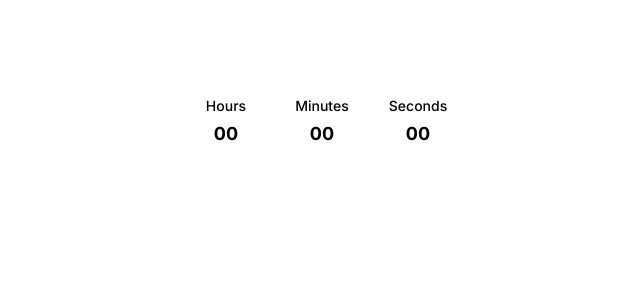
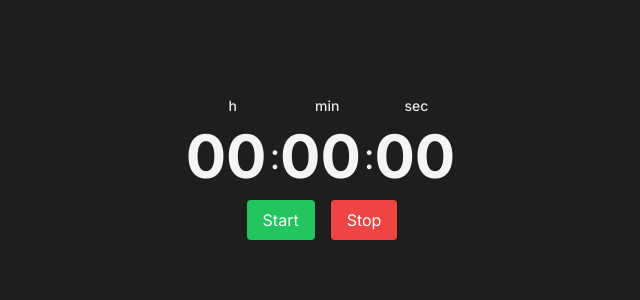
Before and after one commit to mirkobozzetto/smart_timer, a Next.js app: page / in a window 1280 px wide. Shown: the top 300 px of the page, without its empty margins (318-958 px from the left). Built offline with nearby package versions, Linux system fonts and the light colour scheme.

Commit message:
setup buttons with timer init

```diff
--- a/app/NumericInput.tsx
+++ b/app/NumericInput.tsx
@@ -1,5 +1,4 @@
-"use client";
-
+import clsx from "clsx";
 import React, { forwardRef, useCallback, useRef } from "react";
 import useFocusClass from "./hooks/useFocusClass";
 import useHandleKeyDown from "./hooks/useHandleKeyDown";
@@ -9,11 +8,12 @@ interface NumericInputProps {
   min: number;
   max: number;
   label: string;
+  suffix?: string;
   onNavigate: (direction: "left" | "right") => void;
 }
 
 const NumericInput = forwardRef<HTMLInputElement, NumericInputProps>(
-  ({ min, max, label, onNavigate }, ref) => {
+  ({ min, max, label, suffix = "", onNavigate }, ref) => {
     const { value, increment, decrement, setValue } = useIncrementDecrement(
       min,
       max,
@@ -51,20 +51,34 @@ const NumericInput = forwardRef<HTMLInputElement, NumericInputProps>(
 
     return (
       <div className="flex flex-col items-center">
-        <label className="mb-1 font-medium text-sm">{label}</label>
+        <label className="items-center mb-1 font-medium text-gray-200 text-sm">
+          {label}
+        </label>
+        <div className="flex items-center rounded-lg">
           <input
             ref={ref}
             type="text"
-          className={`w-20 font-bold text-center text-lg cursor-default caret-transparent outline-none rounded ${
-            isFocused.current ? "bg-[#894889] text-white" : ""
-          }`}
+            className={clsx(
+              "w-20 font-bold text-center text-6xl cursor-default caret-transparent outline-none rounded text-gray-100 bg-[#1E1E1E] focus:bg-[#894889] focus:text-white",
+              {
+                "bg-[#894889] text-white": isFocused.current,
+              }
+            )}
             value={value}
             onChange={handleChange}
             onKeyDown={handleKeyDown}
             maxLength={3}
-          onFocus={handleFocus}
-          onBlur={handleBlur}
+            onFocus={() => {
+              isFocused.current = true;
+              handleFocus();
+            }}
+            onBlur={() => {
+              isFocused.current = false;
+              handleBlur();
+            }}
           />
+          <span className="ml-1 text-4xl text-gray-100">{suffix}</span>
+        </div>
       </div>
     );
   }
--- a/app/TimePicker.tsx
+++ b/app/TimePicker.tsx
@@ -1,34 +1,53 @@
 "use client";
 
 import NumericInput from "./NumericInput";
+import TimerButtons from "./components/TimerButtons";
 import useTimePickerNavigation from "./hooks/useTimePickerNavigation";
 
-const TimePicker = () => {
+interface TimePickerProps {
+  startTimer: () => void;
+  stopTimer: () => void;
+  isRunning: boolean;
+}
+
+const TimePicker = ({ startTimer, stopTimer, isRunning }: TimePickerProps) => {
   const { hoursRef, minutesRef, secondsRef, handleNavigate } =
     useTimePickerNavigation();
 
   return (
-    <div className="flex space-x-4">
+    <div className="flex flex-col">
+      <div className="flex">
         <NumericInput
           min={0}
           max={23}
-        label="Hours"
+          label="h"
           onNavigate={(direction) => handleNavigate("hours", direction)}
           ref={hoursRef}
+          suffix=":"
         />
         <NumericInput
           min={0}
           max={59}
-        label="Minutes"
+          label="min"
           onNavigate={(direction) => handleNavigate("minutes", direction)}
           ref={minutesRef}
+          suffix=":"
         />
         <NumericInput
           min={0}
           max={59}
-        label="Seconds"
+          label="sec"
           onNavigate={(direction) => handleNavigate("seconds", direction)}
           ref={secondsRef}
+        />
+      </div>
+      <TimerButtons
+        onStart={startTimer}
+        onStop={stopTimer}
+        isRunning={isRunning}
+        hoursRef={hoursRef}
+        minutesRef={minutesRef}
+        secondsRef={secondsRef}
       />
     </div>
   );
--- /dev/null
+++ b/app/components/TimerButtons.tsx
@@ -0,0 +1,64 @@
+import React from "react";
+
+interface TimerButtonsProps {
+  onStart: () => void;
+  onStop: () => void;
+  isRunning: boolean;
+  hoursRef: React.RefObject<HTMLInputElement>;
+  minutesRef: React.RefObject<HTMLInputElement>;
+  secondsRef: React.RefObject<HTMLInputElement>;
+}
+
+const TimerButtons = ({
+  onStart,
+  onStop,
+  isRunning,
+  hoursRef,
+  minutesRef,
+  secondsRef,
+}: TimerButtonsProps) => {
+  const canStart = () => {
+    const hours = parseInt(hoursRef.current?.value ?? "0", 10);
+    const minutes = parseInt(minutesRef.current?.value ?? "0", 10);
+    const seconds = parseInt(secondsRef.current?.value ?? "0", 10);
+    return hours > 0 || minutes > 0 || seconds > 0;
+  };
+
+  const handleStart = () => {
+    if (!canStart()) {
+      console.log("Cannot start timer as all values are zero.");
+      return;
+    }
+    const hours = hoursRef.current?.value ?? "00";
+    const minutes = minutesRef.current?.value ?? "00";
+    const seconds = secondsRef.current?.value ?? "00";
+    console.log(`Starting timer at: ${hours}:${minutes}:${seconds}`);
+    onStart();
+  };
+
+  const handleStop = () => {
+    console.log("Stopping timer.");
+    onStop();
+  };
+
+  return (
+    <div className="text-center">
+      <button
+        onClick={handleStart}
+        disabled={isRunning || !canStart()}
+        className="bg-green-500 m-2 px-4 py-2 rounded text-white"
+      >
+        Start
+      </button>
+      <button
+        onClick={handleStop}
+        disabled={!isRunning}
+        className="bg-red-500 m-2 px-4 py-2 rounded text-white"
+      >
+        Stop
+      </button>
+    </div>
+  );
+};
+
+export default TimerButtons;
--- a/app/hooks/useHandleKeyDown.ts
+++ b/app/hooks/useHandleKeyDown.ts
@@ -1,4 +1,15 @@
 import { useCallback } from "react";
+
+const moveFocus = (input: HTMLInputElement, direction: "left" | "right") => {
+  if (direction === "left" && input.selectionStart === 0) {
+    input.setSelectionRange(0, 0);
+  } else if (
+    direction === "right" &&
+    input.selectionEnd === input.value.length
+  ) {
+    input.setSelectionRange(input.value.length, input.value.length);
+  }
+};
 
 const useHandleKeyDown = (
   onNavigate: (direction: "left" | "right") => void,
--- a/app/layout.tsx
+++ b/app/layout.tsx
@@ -1,3 +1,4 @@
+import clsx from "clsx";
 import type { Metadata } from "next";
 import { Inter } from "next/font/google";
 import "./globals.css";
@@ -5,8 +6,8 @@ import "./globals.css";
 const inter = Inter({ subsets: ["latin"] });
 
 export const metadata: Metadata = {
-  title: "Create Next App",
-  description: "Generated by create next app",
+  title: "Apple Timer",
+  description: "Codeline challenge !",
 };
 
 export default function RootLayout({
@@ -16,7 +17,7 @@ export default function RootLayout({
 }>) {
   return (
     <html lang="en">
-      <body className={inter.className}>{children}</body>
+      <body className={clsx(inter.className, "bg-dark")}>{children}</body>
     </html>
   );
 }
--- a/tailwind.config.ts
+++ b/tailwind.config.ts
@@ -8,10 +8,8 @@ const config: Config = {
   ],
   theme: {
     extend: {
-      backgroundImage: {
-        "gradient-radial": "radial-gradient(var(--tw-gradient-stops))",
-        "gradient-conic":
-          "conic-gradient(from 180deg at 50% 50%, var(--tw-gradient-stops))",
+      colors: {
+        dark: "#1E1E1E",
       },
     },
   },
```
Lines whose indentation alone changed are shown as unchanged.
